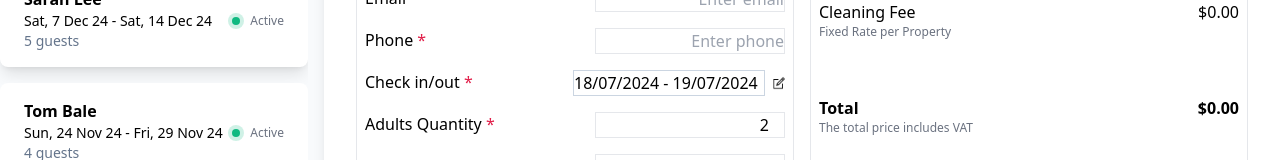
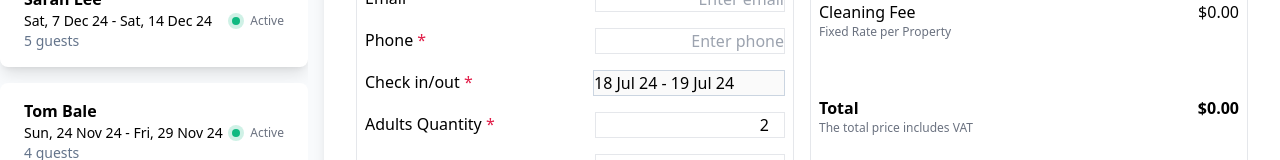
Before and after one commit to iorrah/bookings-manager, a React (Vite) app: page / in a window 1280 px wide. Both pictures are taken after a click on the button "Create Booking". Shown: the part 357-517 px from the top of the page. Built offline with nearby package versions, Linux system fonts and the light colour scheme.

Commit message:
Prevent dates selection if property is null

```diff
--- a/src/components/DatePickerRange/index.tsx
+++ b/src/components/DatePickerRange/index.tsx
@@ -8,6 +8,7 @@ type DatePickerRangeType = FC<{
   defaultStartDate: Date;
   defaultEndDate: Date;
   excludedDates: Date[];
+  disabled: boolean;
   onChange: (update: [Date, Date]) => void;
 }>;
 
@@ -15,11 +16,11 @@ export const DatePickerRange: DatePickerRangeType = ({
   defaultStartDate,
   defaultEndDate,
   excludedDates,
+  disabled,
   onChange
 }) => {
   // TODO:
-  // 1. Define excluded dates based on other bookings
-  // 2. Amend styling to match brand theme
+  // 1. Amend styling to match brand theme
 
   const [startDate, setStartDate] = useState<Date | null>(defaultStartDate);
   const [endDate, setEndDate] = useState<Date | null>(defaultEndDate);
@@ -77,7 +78,8 @@ export const DatePickerRange: DatePickerRangeType = ({
       maxDate={maxDateDatepicker || undefined}
       withPortal
       monthsShown={3}
-      dateFormat="dd/MM/yyyy"
+      dateFormat="d MMM yy"
+      disabled={disabled}
       selectsRange
     />
   );
--- a/src/pages/BookingsPage/shared/BookingForm/BookingDateField/index.tsx
+++ b/src/pages/BookingsPage/shared/BookingForm/BookingDateField/index.tsx
@@ -36,8 +36,6 @@ export const BookingDateField: BookingDateField = ({ booking, onChange }) => {
     bookedDates.forEach(bookedDate => excludedDates.push(bookedDate));
   });
 
-  console.log({ excludedDates });
-
   return (
     <div className="flex justify-between p-2">
       <p>
@@ -45,21 +43,27 @@ export const BookingDateField: BookingDateField = ({ booking, onChange }) => {
       </p>
 
       <div className="flex cursor-pointer gap-2">
-        <div className="border border-slate-300">
+        <div
+          title={booking.propertyId ? "" : "Please select a property first"}
+          className="border border-slate-300"
+        >
           <DatePickerRange
             defaultStartDate={new Date(booking.checkIn)}
             defaultEndDate={new Date(booking.checkOut)}
             excludedDates={excludedDates}
+            disabled={!booking.propertyId}
             onChange={onChange}
           />
         </div>
 
+        {booking.id === 0 ? null : (
           <img
             src={Pen}
             alt="Edit Check in and Check out dates"
             title="Edit Check in and Check out dates"
             className="w-3"
           />
+        )}
       </div>
     </div>
   );
--- a/src/pages/BookingsPage/shared/BookingForm/index.tsx
+++ b/src/pages/BookingsPage/shared/BookingForm/index.tsx
@@ -53,7 +53,9 @@ export const BookingForm: BookingForm = ({
         type="tel"
         visible={isCreating}
       />
+
       <BookingDateField booking={booking} onChange={onDateChange} />
+
       <BookingField
         id={booking.id}
         title="Adults Quantity"
```
Lines whose indentation alone changed are shown as unchanged.
